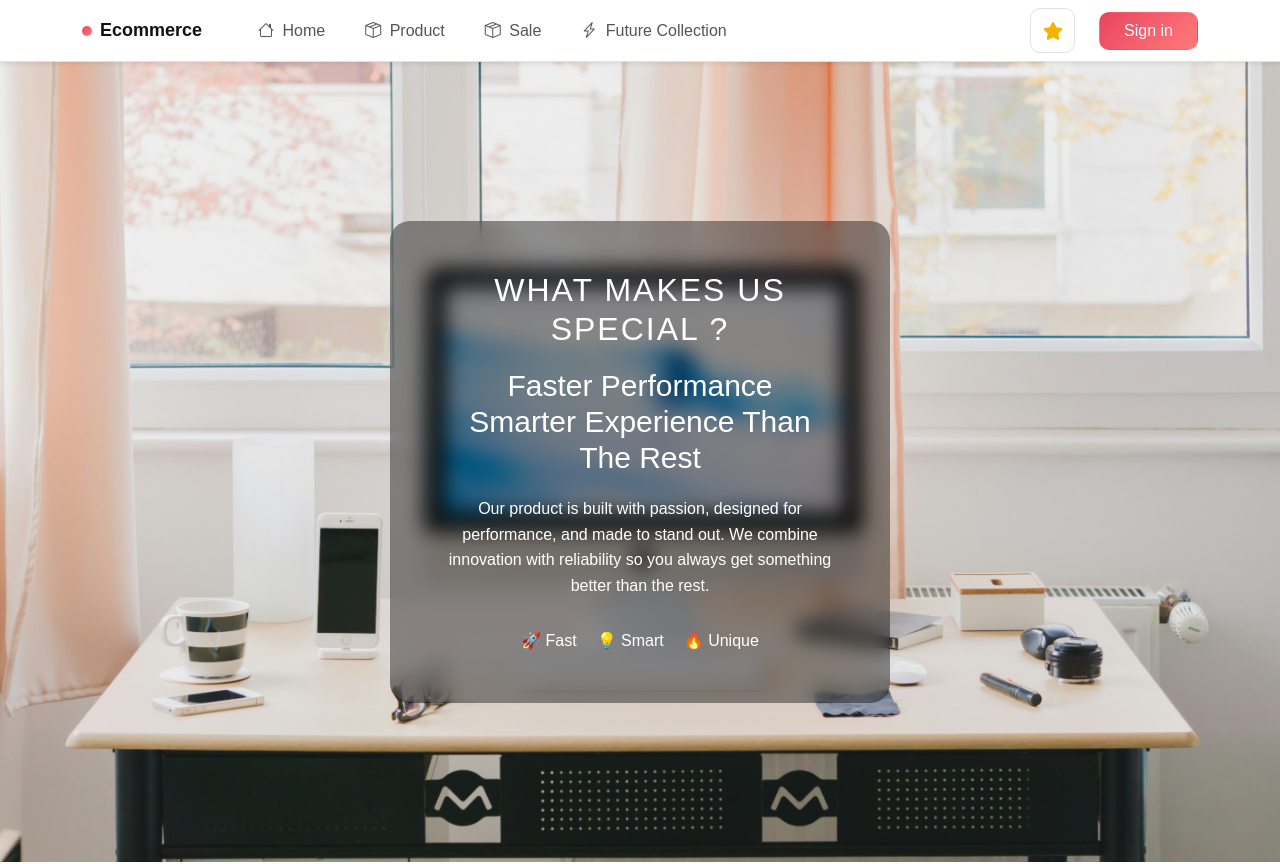
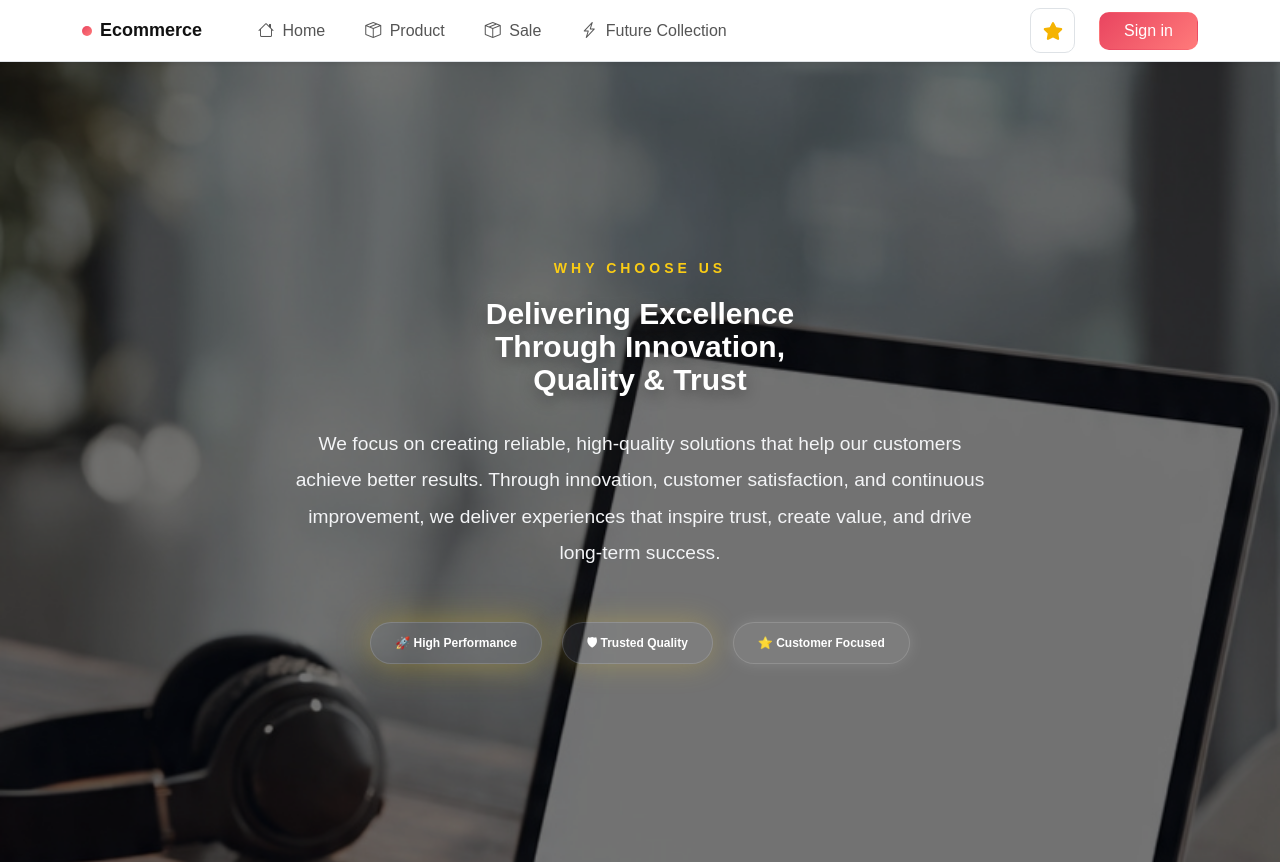
Before and after one commit to hammadsatti080/Ecommerence, a React (Create React App) app: page /prod in a window 1280 px wide. Shown: the top 864 px of the page. Built offline with nearby package versions, Linux system fonts and the light colour scheme; no server answers.

Commit message:
here code

```diff
--- a/src/Component/Prod/Headerfile.jsx
+++ b/src/Component/Prod/Headerfile.jsx
@@ -4,23 +4,36 @@ export default function WhyUs() {
     return (
         <div
             style={{
-                backgroundImage: "url('/Homescreen/Home3.jpg')",
+                backgroundImage: "url('/Homescreen/Home.jpeg')",
                 backgroundSize: "cover",
                 backgroundPosition: "center",
-                height: "100vh",
+                backgroundRepeat: "no-repeat",
+                minHeight: "100vh",
+                width: "100%",
                 display: "flex",
                 justifyContent: "center",
                 alignItems: "center",
+                position: "relative",
                 color: "white",
+                overflow: "hidden",
             }}
         >
-            {/* ANIMATION STYLE */}
+            {/* Dark Overlay */}
+            <div
+                style={{
+                    position: "absolute",
+                    inset: 0,
+                    background: "rgba(0, 0, 0, 0.55)",
+                }}
+            />
+
+            {/* Animations */}
             <style>
                 {`
           @keyframes fadeUp {
             from {
               opacity: 0;
-              transform: translateY(40px);
+              transform: translateY(60px);
             }
             to {
               opacity: 1;
@@ -28,58 +41,214 @@ export default function WhyUs() {
             }
           }
 
-          .animate {
+          @keyframes zoomIn {
+            from {
+              opacity: 0;
+              transform: scale(0.8);
+            }
+            to {
+              opacity: 1;
+              transform: scale(1);
+            }
+          }
+
+          @keyframes float {
+            0% {
+              transform: translateY(0px);
+            }
+            50% {
+              transform: translateY(-12px);
+            }
+            100% {
+              transform: translateY(0px);
+            }
+          }
+
+          @keyframes pulseGlow {
+            0% {
+              box-shadow: 0 0 15px rgba(255,255,255,0.15);
+            }
+            50% {
+              box-shadow: 0 0 35px rgba(250,204,21,0.35);
+            }
+            100% {
+              box-shadow: 0 0 15px rgba(255,255,255,0.15);
+            }
+          }
+
+          @keyframes shine {
+            0% {
+              background-position: -200px;
+            }
+            100% {
+              background-position: 400px;
+            }
+          }
+
+          .fade-up {
             animation: fadeUp 1s ease forwards;
           }
 
-          .delay-1 { animation-delay: 0.3s; opacity: 0; }
-          .delay-2 { animation-delay: 0.6s; opacity: 0; }
-          .delay-3 { animation-delay: 0.9s; opacity: 0; }
-          .delay-4 { animation-delay: 1.2s; opacity: 0; }
+          .zoom-in {
+            animation: zoomIn 1.2s ease forwards;
+          }
+
+          .floating {
+            animation: float 4s ease-in-out infinite;
+          }
+
+          .delay-1 {
+            animation-delay: 0.2s;
+            opacity: 0;
+          }
+
+          .delay-2 {
+            animation-delay: 0.5s;
+            opacity: 0;
+          }
+
+          .delay-3 {
+            animation-delay: 0.8s;
+            opacity: 0;
+          }
+
+          .delay-4 {
+            animation-delay: 1.1s;
+            opacity: 0;
+          }
+
+          .badge {
+            padding: 14px 24px;
+            border-radius: 999px;
+            background: rgba(255,255,255,0.08);
+            border: 1px solid rgba(255,255,255,0.15);
+            backdrop-filter: blur(4px);
+            transition: all 0.35s ease;
+            cursor: pointer;
+            animation: pulseGlow 4s infinite;
+          }
+
+          .badge:hover {
+            transform: translateY(-6px) scale(1.05);
+            background: rgba(255,255,255,0.15);
+          }
+
+          .heading-gradient {
+            background: linear-gradient(
+              90deg,
+              #ffffff,
+              #facc15,
+              #ffffff
+            );
+            background-size: 300% auto;
+            animation: shine 6s linear infinite;
+            -webkit-background-clip: text;
+            -webkit-text-fill-color: transparent;
+          }
         `}
             </style>
 
+            {/* Content */}
             <div
                 style={{
+                    position: "relative",
+                    zIndex: 2,
                     textAlign: "center",
-                    backdropFilter: "blur(10px)",
-                    background: "rgba(0,0,0,0.4)",
-
-                    padding: "clamp(20px, 5vw, 50px)",   // responsive padding
-                    borderRadius: "20px",
-                    width: "90%",                        // take screen width
-                    maxWidth: "500px",                   // limit on large screens
-
-                    margin: "0 auto",                    // center on mobile
+                    width: "90%",
+                    maxWidth: "850px",
+                    margin: "0 auto",
+                    padding: "20px",
                 }}
             >
-                <h2 className="animate delay-1" style={{ letterSpacing: "2px", opacity: 0.8 }}>
-                    WHAT MAKES US SPECIAL ?
-                </h2>
+                {/* Small Heading */}
 
-                <h1 className="animate delay-2" style={{ fontSize: "30px", margin: "20px 0" }}>
-                    Faster Performance <br /> Smarter Experience Than The Rest
+                <h3
+                    className="fade-up delay-1"
+                    style={{
+                        letterSpacing: "4px",
+                        textTransform: "uppercase",
+                        fontSize: "14px",
+                        color: "#facc15",
+                        marginBottom: "20px",
+                        fontWeight: "600",
+                    }}
+                >
+                    Why Choose Us
+                </h3>
+
+                {/* Main Heading */}
+
+                <h1
+                    className="zoom-in delay-2"
+                    style={{
+                      //  fontSize: "clamp(2.5rem, 5vw, 5rem)",
+                      fontSize:"30px",
+                        fontWeight: "800",
+                        lineHeight: "1.1",
+                        marginBottom: "30px",
+                        color: "#fff",
+                        textShadow:
+                            "0 5px 15px rgba(0,0,0,0.4), 0 0 25px rgba(255,255,255,0.15)",
+                    }}
+                >
+                    Delivering Excellence
+                    <br />
+                    Through Innovation,
+                    <br />
+                    Quality & Trust
                 </h1>
+                {/* Description */}
 
-                <p className="animate delay-3" style={{ fontSize: "16px", lineHeight: "1.6" }}>
-                    Our product is built with passion, designed for performance, and made
-                    to stand out. We combine innovation with reliability so you always get
-                    something better than the rest.
+                <p
+                    className="fade-up delay-3"
+                    style={{
+                        fontSize: "clamp(1rem, 2vw, 1.2rem)",
+                        lineHeight: "1.9",
+                        maxWidth: "700px",
+                        margin: "0 auto",
+                        color: "#f3f4f6",
+                    }}
+                >
+                    We focus on creating reliable, high-quality solutions that
+                    help our customers achieve better results. Through
+                    innovation, customer satisfaction, and continuous
+                    improvement, we deliver experiences that inspire trust,
+                    create value, and drive long-term success.
                 </p>
 
+                {/* Features */}
+
                 <div
-                    className="animate delay-4"
+                    className="fade-up delay-4"
                     style={{
-                        marginTop: "30px",
+                        marginTop: "50px",
                         display: "flex",
                         justifyContent: "center",
                         gap: "20px",
                         flexWrap: "wrap",
                     }}
                 >
-                    <span>🚀 Fast</span>
-                    <span>💡 Smart</span>
-                    <span>🔥 Unique</span>
+                    <span className="badge floating">
+                        🚀 High Performance
+                    </span>
+
+                    <span
+                        className="badge floating"
+                        style={{
+                            animationDelay: "0.8s",
+                        }}
+                    >
+                        🛡 Trusted Quality
+                    </span>
+
+                    <span
+                        className="badge floating"
+                        style={{
+                            animationDelay: "1.6s",
+                        }}
+                    >
+                        ⭐ Customer Focused
+                    </span>
                 </div>
             </div>
         </div>
```
Also changed, not shown: public/Homescreen/home.jpeg (added).
